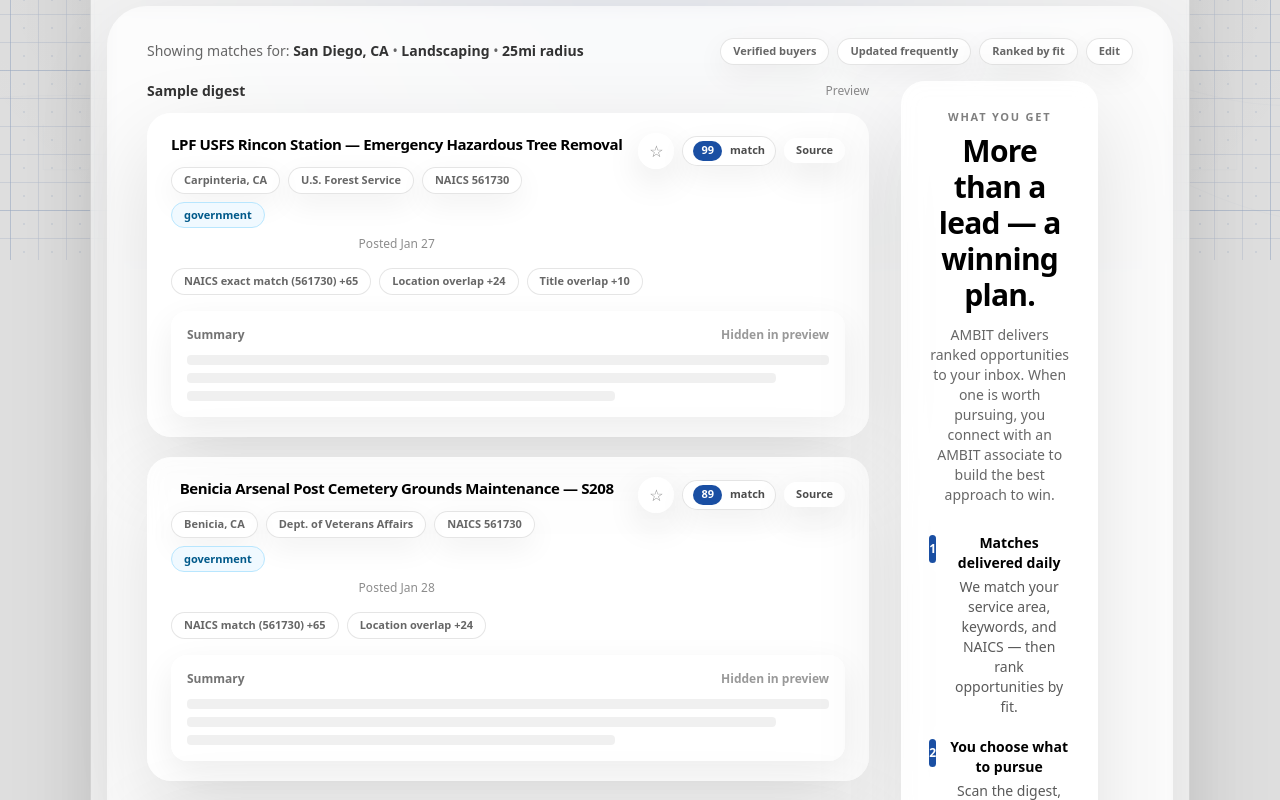
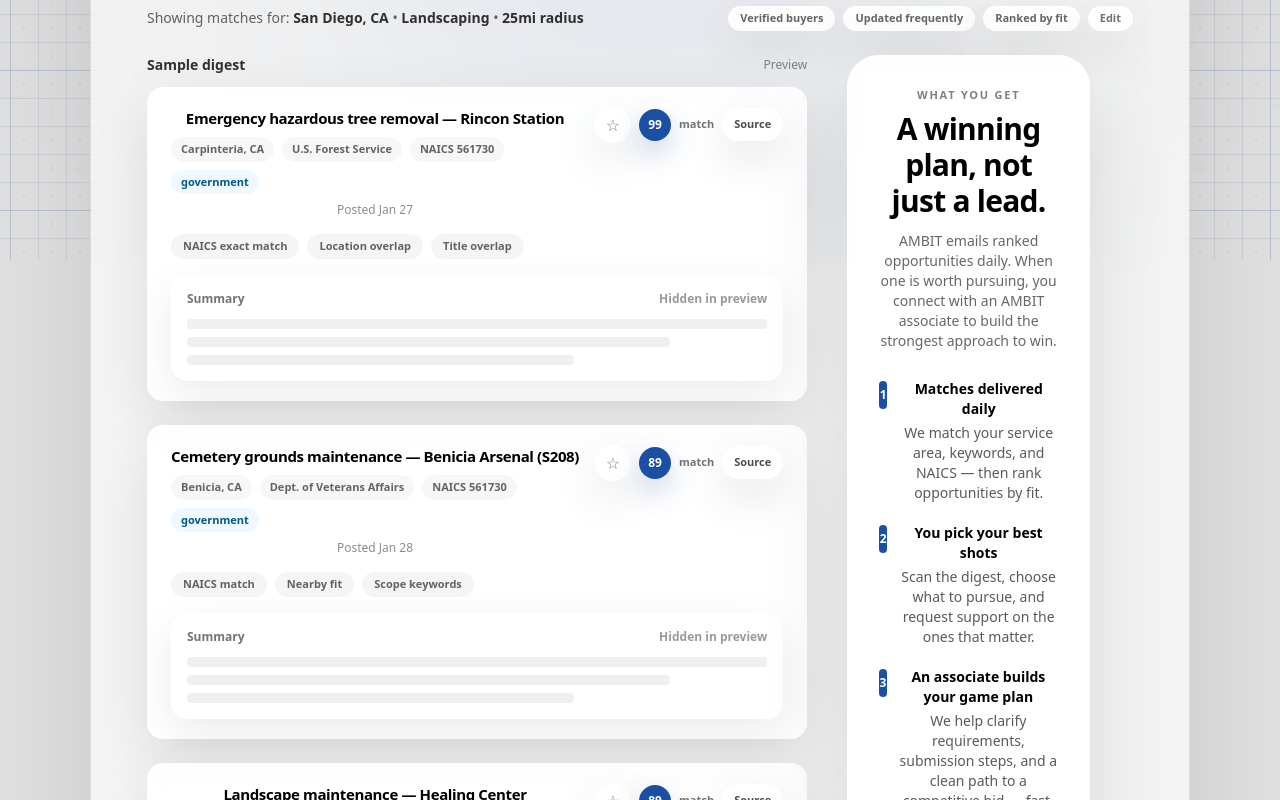
Before and after one commit to seansevrix/ambit, a Next.js app: page / in a window 1280 px wide. Shown: the part 540-1340 px from the top of the page. Built offline with nearby package versions, Linux system fonts and the light colour scheme.

Commit message:
Redo landing digest preview: floating email rows + clean what you get

```diff
--- a/app/components/LandingEmailPreview.tsx
+++ b/app/components/LandingEmailPreview.tsx
@@ -1,128 +1,122 @@
 "use client";
 
-// app/components/LandingEmailPreview.tsx
 import Link from "next/link";
 
-type PreviewMatch = {
+type Segment = "residential" | "commercial" | "government";
+
+type DigestItem = {
+  score: number;
   title: string;
   location: string;
   agency: string;
   naics: string;
-  segment: "residential" | "commercial" | "government";
+  segment: Segment;
   posted: string;
-  score: number;
   reasons: string[];
 };
 
-const SAMPLE: PreviewMatch[] = [
+const DIGEST: DigestItem[] = [
   {
-    title: "LPF USFS Rincon Station — Emergency Hazardous Tree Removal",
+    score: 99,
+    title: "Emergency hazardous tree removal — Rincon Station",
     location: "Carpinteria, CA",
     agency: "U.S. Forest Service",
     naics: "561730",
     segment: "government",
-    posted: "Jan 27",
-    score: 99,
-    reasons: ["NAICS exact match (561730) +65", "Location overlap +24", "Title overlap +10"],
+    posted: "Posted Jan 27",
+    reasons: ["NAICS exact match", "Location overlap", "Title overlap"],
   },
   {
-    title: "Benicia Arsenal Post Cemetery Grounds Maintenance — S208",
+    score: 89,
+    title: "Cemetery grounds maintenance — Benicia Arsenal (S208)",
     location: "Benicia, CA",
     agency: "Dept. of Veterans Affairs",
     naics: "561730",
     segment: "government",
-    posted: "Jan 28",
-    score: 89,
-    reasons: ["NAICS match (561730) +65", "Location overlap +24"],
+    posted: "Posted Jan 28",
+    reasons: ["NAICS match", "Nearby fit", "Scope keywords"],
   },
   {
-    title: "Flood Mitigation + Landscape Maintenance — Healing Center",
+    score: 89,
+    title: "Landscape maintenance — Healing Center",
     location: "Davis, CA",
     agency: "Indian Health Service",
     naics: "561730",
     segment: "government",
-    posted: "Jan 28",
-    score: 89,
-    reasons: ["NAICS match (561730) +65", "Nearby fit +18", "Scope keywords +12"],
+    posted: "Posted Jan 28",
+    reasons: ["NAICS match", "Nearby fit", "Scope keywords"],
   },
 ];
 
-function segmentPill(segment: PreviewMatch["segment"]) {
-  if (segment === "residential") return "border-emerald-200 bg-emerald-50 text-emerald-800";
-  if (segment === "commercial") return "border-indigo-200 bg-indigo-50 text-indigo-800";
-  return "border-sky-200 bg-sky-50 text-sky-800";
-}
+function SegPill({ s }: { s: Segment }) {
+  const cls =
+    s === "residential"
+      ? "bg-emerald-50 text-emerald-800"
+      : s === "commercial"
+      ? "bg-indigo-50 text-indigo-800"
+      : "bg-sky-50 text-sky-800";
 
-function SegmentLabel({ segment }: { segment: PreviewMatch["segment"] }) {
-  const label =
-    segment === "residential" ? "residential" : segment === "commercial" ? "commercial" : "government";
   return (
-    <span className={`inline-flex items-center rounded-full border px-3 py-1 text-[11px] font-semibold ${segmentPill(segment)}`}>
-      {label}
+    <span className={`rounded-full px-2.5 py-1 text-[11px] font-semibold ${cls}`}>
+      {s}
     </span>
   );
 }
 
-function Pill({ children }: { children: React.ReactNode }) {
+function TinyChip({ children }: { children: React.ReactNode }) {
   return (
-    <span className="inline-flex items-center rounded-full border border-black/10 bg-white/90 px-3 py-1 text-[11px] font-semibold text-black/60 shadow-[0_10px_30px_rgba(0,0,0,0.06)]">
+    <span className="rounded-full bg-black/[0.03] px-2.5 py-1 text-[11px] font-semibold text-black/60">
       {children}
     </span>
   );
 }
 
-function ScorePill({ score }: { score: number }) {
+function ScoreBubble({ score }: { score: number }) {
   return (
-    <span className="inline-flex items-center gap-2 rounded-full border border-black/10 bg-white/95 px-2.5 py-1 text-[11px] font-semibold text-black/70 shadow-[0_10px_30px_rgba(0,0,0,0.06)]">
-      <span className="inline-flex h-5 min-w-[28px] items-center justify-center rounded-full bg-[#1A4FA3] px-2 text-[11px] font-black text-white">
+    <div className="flex items-center gap-2">
+      <div className="inline-flex h-8 w-8 items-center justify-center rounded-full bg-[#1A4FA3] text-xs font-black text-white shadow-[0_12px_28px_rgba(26,79,163,0.25)]">
         {score}
-      </span>
-      match
-    </span>
+      </div>
+      <div className="text-[11px] font-semibold text-black/55">match</div>
+    </div>
   );
 }
 
-function ReasonChip({ text }: { text: string }) {
+function DigestRow({ item }: { item: DigestItem }) {
   return (
-    <span className="inline-flex items-center rounded-full border border-black/10 bg-white/95 px-3 py-1 text-[11px] font-semibold text-black/60">
-      {text}
-    </span>
-  );
-}
-
-function EmailMatchCard({ m }: { m: PreviewMatch }) {
-  return (
-    <div className="rounded-3xl bg-white/85 backdrop-blur-md shadow-[0_30px_90px_rgba(0,0,0,0.12)]">
+    <div className="rounded-2xl bg-white/90 backdrop-blur-md shadow-[0_22px_60px_rgba(0,0,0,0.10)]">
       <div className="px-6 py-5">
         <div className="flex items-start justify-between gap-4">
           <div className="min-w-0">
-            <div className="truncate text-[15px] font-black tracking-tight text-black">{m.title}</div>
-
-            <div className="mt-3 flex flex-wrap items-center gap-2">
-              <Pill>{m.location}</Pill>
-              <Pill>{m.agency}</Pill>
-              <Pill>NAICS {m.naics}</Pill>
-              <SegmentLabel segment={m.segment} />
+            <div className="truncate text-[15px] font-black tracking-tight text-black">
+              {item.title}
             </div>
 
-            <div className="mt-2 text-xs text-black/45">Posted {m.posted}</div>
+            <div className="mt-2 flex flex-wrap items-center gap-2">
+              <TinyChip>{item.location}</TinyChip>
+              <TinyChip>{item.agency}</TinyChip>
+              <TinyChip>NAICS {item.naics}</TinyChip>
+              <SegPill s={item.segment} />
             </div>
 
-          <div className="shrink-0 flex items-center gap-2">
+            <div className="mt-2 text-xs text-black/45">{item.posted}</div>
+          </div>
+
+          <div className="flex shrink-0 items-center gap-2">
             <button
               type="button"
-              className="inline-flex h-9 w-9 items-center justify-center rounded-full bg-white/95 text-black/45 shadow-[0_12px_35px_rgba(0,0,0,0.10)]"
+              className="inline-flex h-9 w-9 items-center justify-center rounded-full bg-white text-black/50 shadow-[0_16px_45px_rgba(0,0,0,0.12)]"
+              title="Save"
               aria-label="Save"
-              title="Save"
             >
               ☆
             </button>
 
-            <ScorePill score={m.score} />
+            <ScoreBubble score={item.score} />
 
             <button
               type="button"
-              className="inline-flex items-center rounded-full bg-white/95 px-3 py-1 text-[11px] font-semibold text-black/70 shadow-[0_12px_35px_rgba(0,0,0,0.10)]"
+              className="inline-flex items-center rounded-full bg-white px-3 py-2 text-[11px] font-semibold text-black/70 shadow-[0_16px_45px_rgba(0,0,0,0.12)]"
               title="Locked in preview"
             >
               Source
@@ -131,12 +125,18 @@ function EmailMatchCard({ m }: { m: PreviewMatch }) {
         </div>
 
         <div className="mt-4 flex flex-wrap gap-2">
-          {m.reasons.slice(0, 3).map((r) => (
-            <ReasonChip key={r} text={r} />
+          {item.reasons.slice(0, 3).map((r) => (
+            <span
+              key={r}
+              className="rounded-full bg-black/[0.04] px-3 py-1 text-[11px] font-semibold text-black/60"
+            >
+              {r}
+            </span>
           ))}
         </div>
 
-        <div className="mt-4 rounded-2xl bg-white/80 p-4 shadow-[0_12px_35px_rgba(0,0,0,0.07)]">
+        {/* email-like hidden content */}
+        <div className="mt-4 rounded-2xl bg-white p-4 shadow-[0_14px_40px_rgba(0,0,0,0.08)]">
           <div className="flex items-center justify-between">
             <div className="text-xs font-semibold text-black/55">Summary</div>
             <div className="text-xs font-semibold text-black/40">Hidden in preview</div>
@@ -144,7 +144,7 @@ function EmailMatchCard({ m }: { m: PreviewMatch }) {
 
           <div className="mt-3 space-y-2">
             <div className="h-2.5 w-full rounded bg-black/[0.06]" />
-            <div className="h-2.5 w-11/12 rounded bg-black/[0.06]" />
+            <div className="h-2.5 w-10/12 rounded bg-black/[0.06]" />
             <div className="h-2.5 w-8/12 rounded bg-black/[0.06]" />
           </div>
         </div>
@@ -170,9 +170,7 @@ function Step({ n, title, body }: { n: string; title: string; body: string }) {
 export default function LandingEmailPreview() {
   return (
     <div className="w-full">
-      {/* This is now FLOATING content (no outer border/panel). */}
-      <div className="flex flex-col gap-4">
-        {/* Context bar floats too */}
+      {/* Top context line (floating, no panel) */}
       <div className="flex flex-col gap-3 md:flex-row md:items-center md:justify-between">
         <div className="text-sm text-black/60">
           Showing matches for:{" "}
@@ -182,29 +180,37 @@ export default function LandingEmailPreview() {
         </div>
 
         <div className="flex flex-wrap gap-2">
-            <Pill>Verified buyers</Pill>
-            <Pill>Updated frequently</Pill>
-            <Pill>Ranked by fit</Pill>
-            <Pill>Edit</Pill>
+          <span className="rounded-full bg-white/90 px-3 py-1 text-[11px] font-semibold text-black/60 shadow-[0_16px_45px_rgba(0,0,0,0.10)]">
+            Verified buyers
+          </span>
+          <span className="rounded-full bg-white/90 px-3 py-1 text-[11px] font-semibold text-black/60 shadow-[0_16px_45px_rgba(0,0,0,0.10)]">
+            Updated frequently
+          </span>
+          <span className="rounded-full bg-white/90 px-3 py-1 text-[11px] font-semibold text-black/60 shadow-[0_16px_45px_rgba(0,0,0,0.10)]">
+            Ranked by fit
+          </span>
+          <span className="rounded-full bg-white/90 px-3 py-1 text-[11px] font-semibold text-black/55 shadow-[0_16px_45px_rgba(0,0,0,0.10)]">
+            Edit
+          </span>
         </div>
       </div>
 
-        {/* Grid floats on the landing background */}
-        <div className="grid items-start gap-8 lg:grid-cols-[1.35fr_0.85fr]">
-          {/* LEFT */}
+      {/* Two floating cards (no outer border / no huge background) */}
+      <div className="mt-6 grid items-start gap-10 lg:grid-cols-[1.35fr_0.85fr]">
+        {/* LEFT: Email digest */}
         <div>
           <div className="mb-3 flex items-center justify-between">
             <div className="text-sm font-semibold text-black/80">Sample digest</div>
             <div className="text-xs text-black/45">Preview</div>
           </div>
 
-            <div className="grid gap-5">
-              {SAMPLE.map((m) => (
-                <EmailMatchCard key={m.title} m={m} />
+          <div className="grid gap-6">
+            {DIGEST.map((item) => (
+              <DigestRow key={item.title} item={item} />
             ))}
           </div>
 
-            <div className="mt-4 flex items-center justify-between text-xs text-black/45">
+          <div className="mt-5 flex items-center justify-between text-xs text-black/45">
             <div>Full details and links are available for active subscribers.</div>
             <Link href="/live-opportunities" className="font-semibold text-[#1A4FA3] hover:underline">
               View live leads →
@@ -212,17 +218,17 @@ export default function LandingEmailPreview() {
           </div>
         </div>
 
-          {/* RIGHT */}
-          <aside className="rounded-3xl bg-white/85 backdrop-blur-md p-7 shadow-[0_30px_90px_rgba(0,0,0,0.12)]">
+        {/* RIGHT: What you get */}
+        <aside className="rounded-[32px] bg-white/90 backdrop-blur-md p-8 shadow-[0_30px_90px_rgba(0,0,0,0.12)]">
           <div className="text-[11px] font-black tracking-[0.16em] text-black/50">WHAT YOU GET</div>
 
           <h3 className="mt-2 text-3xl font-black tracking-tight text-black">
-              More than a lead — a winning plan.
+            A winning plan, not just a lead.
           </h3>
 
           <p className="mt-3 text-sm text-black/60">
-              AMBIT delivers ranked opportunities to your inbox. When one is worth pursuing, you
-              connect with an AMBIT associate to build the best approach to win.
+            AMBIT emails ranked opportunities daily. When one is worth pursuing, you connect with an AMBIT associate
+            to build the strongest approach to win.
           </p>
 
           <div className="mt-7 space-y-5">
@@ -233,8 +239,8 @@ export default function LandingEmailPreview() {
             />
             <Step
               n="2"
-                title="You choose what to pursue"
-                body="Scan the digest, pick your best shots, and request support on the ones that matter."
+              title="You pick your best shots"
+              body="Scan the digest, choose what to pursue, and request support on the ones that matter."
             />
             <Step
               n="3"
@@ -243,7 +249,7 @@ export default function LandingEmailPreview() {
             />
           </div>
 
-            <div className="mt-7 rounded-2xl bg-white/90 p-5 shadow-[0_18px_55px_rgba(0,0,0,0.08)]">
+          <div className="mt-7 rounded-2xl bg-white p-5 shadow-[0_18px_55px_rgba(0,0,0,0.08)]">
             <div className="text-sm font-semibold text-black">Included</div>
             <ul className="mt-3 space-y-2 text-sm text-black/70">
               <li className="flex gap-2">
@@ -267,6 +273,5 @@ export default function LandingEmailPreview() {
         </aside>
       </div>
     </div>
-    </div>
   );
 }
--- a/app/page.tsx
+++ b/app/page.tsx
@@ -314,13 +314,11 @@ export default function HomePage() {
             <SignupSocialProof />
 
             {/* ✅ FLOATING WIDE PREVIEW (no boxed border) */}
-            <div className="mt-12 -mx-6 lg:-mx-10">
-              <div className="rounded-[40px] bg-white/30 backdrop-blur-sm px-6 py-8 shadow-[0_30px_90px_rgba(0,0,0,0.10)] sm:px-10">
-                <LandingEmailPreview />
-              </div>
+            <div className="mt-12 -mx-6 lg:-mx-10 px-6 lg:px-10">
+  <LandingEmailPreview />
+  <div className="mt-6 text-sm text-black/60">{heroSubtitle}</div>
+</div>
 
-              <div className="mt-6 text-sm text-black/60">{heroSubtitle}</div>
-            </div>
           </div>
         </div>
       </section>
```
Lines whose indentation alone changed are shown as unchanged.
